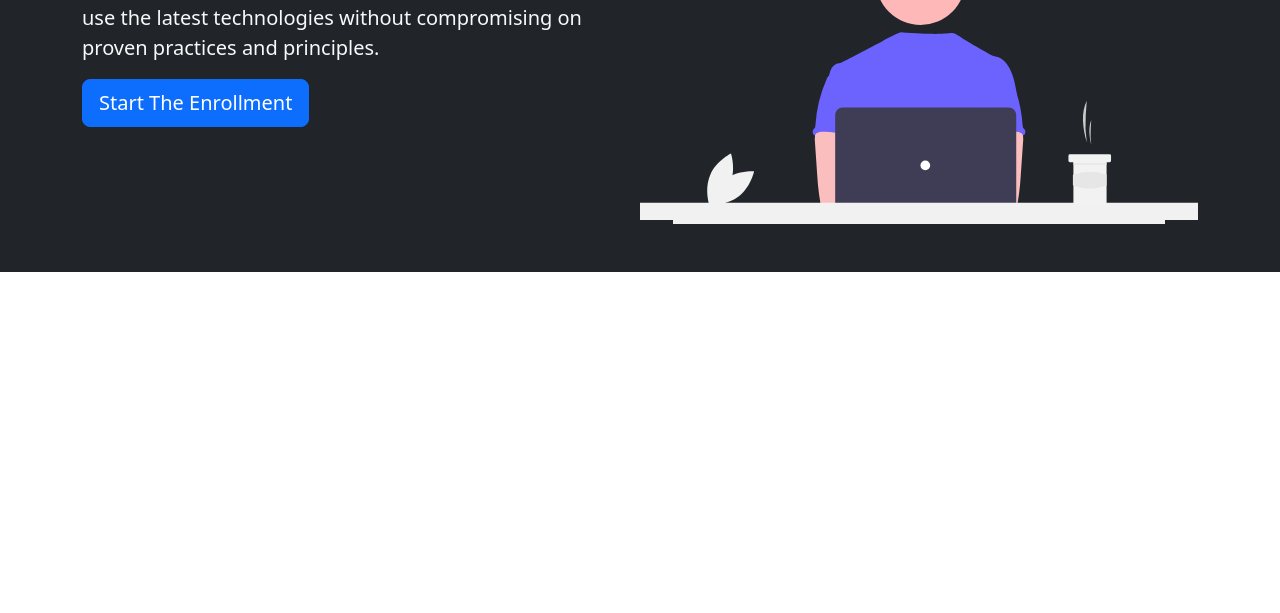
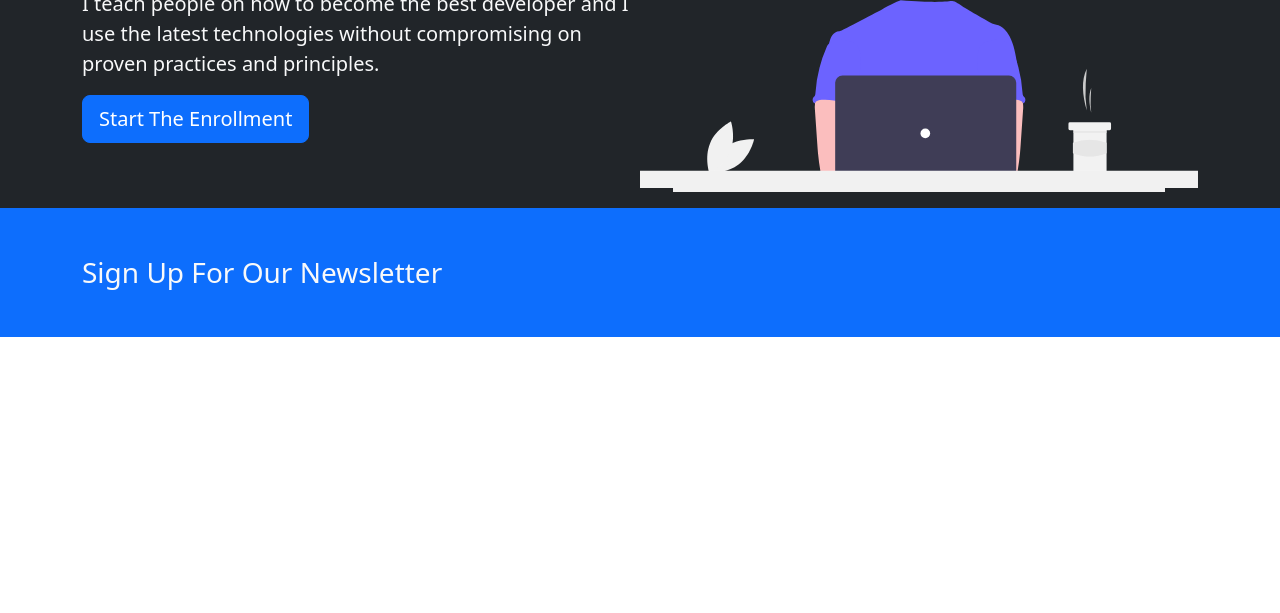
Before and after one commit to ChanStacker/bootstrap5bootcamp, a plain HTML site: page index.html in a window 1280 px wide. Shown: the part 187-800 px from the top of the page. Drawn offline with nearby package versions, Linux system fonts and the light colour scheme.

Commit message:
section 2 Newsletter

```diff
--- a/index.html
+++ b/index.html
@@ -37,19 +37,28 @@
     </nav>
 
     <!--showcase-->
-    <section class="bg-dark text-light p-5 text-centre">
+    <section class="bg-dark text-light p-5 text-center text-sm-start py-3">
         <div class="container">
-            <div class="d-sm-flex">
+            <div class="d-sm-flex align-items-center justify-content-between">
                 <div>
                     <h1>Become a <span class="text-warning">Web Developer</span></h1>
-                    <p class="lead text-centre">
+                    <p class="lead">
                         I teach people on how to become the best developer and
                         I use the latest technologies without compromising on proven practices and principles.
                     </p>
                     <button class="btn btn-primary btn-lg">Start The Enrollment
                     </button>
                 </div>
-                <img class="img-fluid w-50" src="img/undraw_coding_re_iv62.svg" alt="">
+                <img class="img-fluid w-50 d-none d-sm-block" src="img/undraw_coding_re_iv62.svg" alt="">
+            </div>
+        </div>
+    </section>
+
+    <!--Newsletter-->
+    <section class="bg-primary text-light p-5">
+        <div class="container">
+            <div class="d-md-flex align-items-center justify-content between">
+                <h3 class="mb-3 mb-md-0">Sign Up For Our Newsletter</h3>
             </div>
         </div>
     </section>
```
